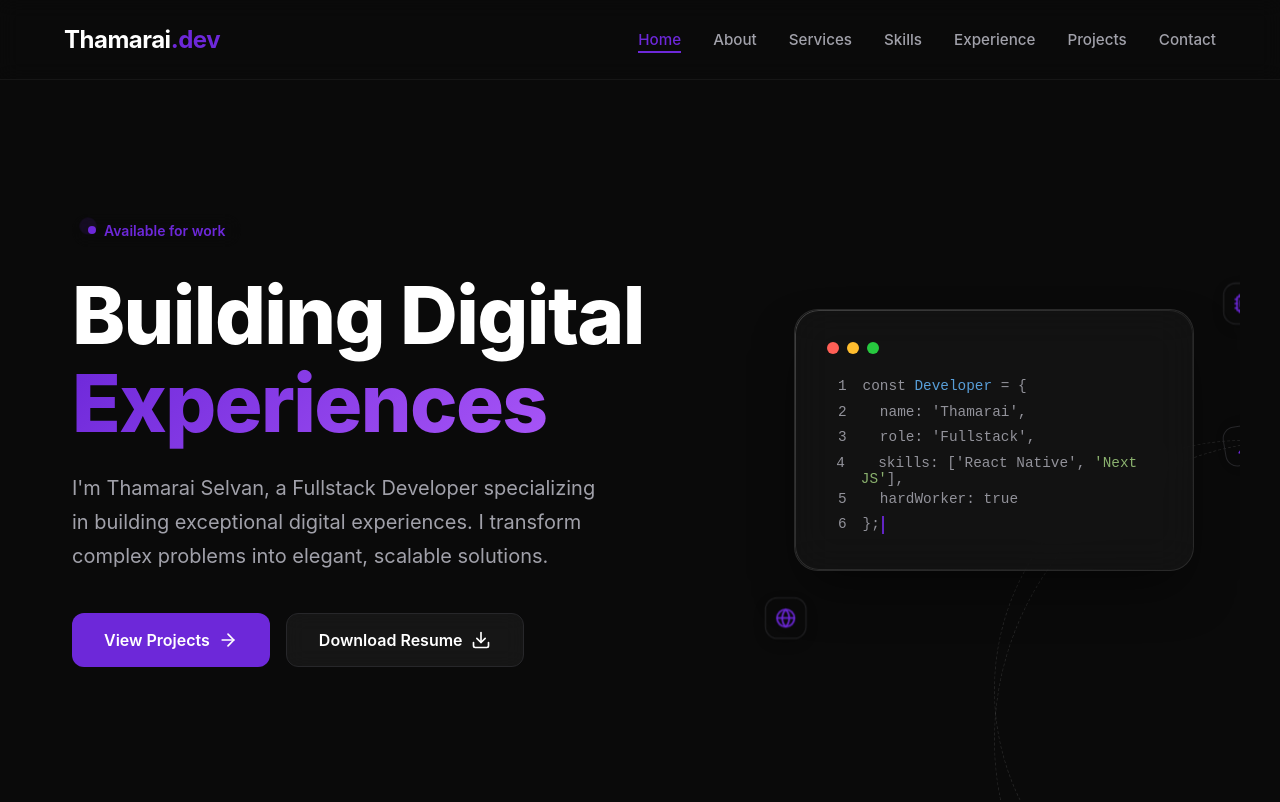
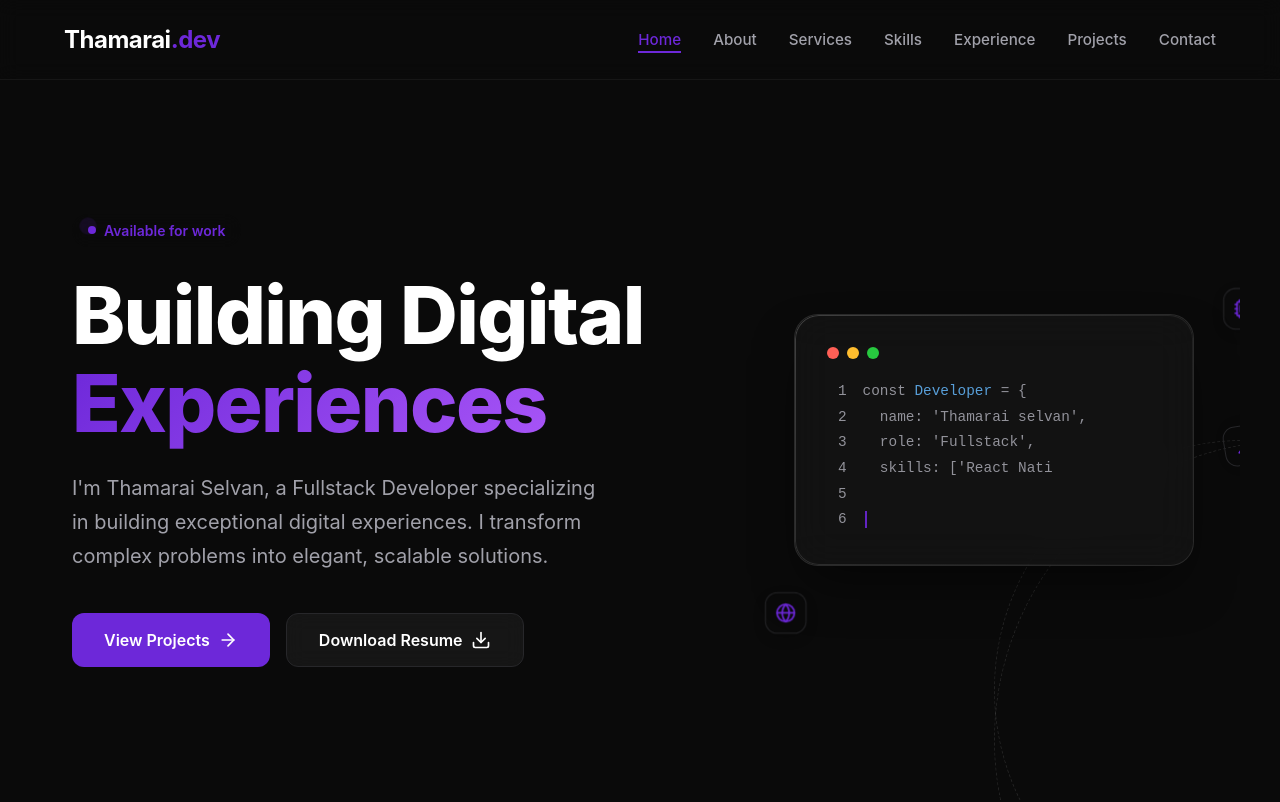
Before and after one commit to Thamarai-selvan-G/personal_portfolio-, a Next.js app: page / in a window 1280 px wide. Shown: the top 802 px of the page. Built offline with nearby package versions, Linux system fonts and the light colour scheme.

Commit message:
Hero sectio fixers

```diff
--- a/components/Hero.tsx
+++ b/components/Hero.tsx
@@ -1,7 +1,7 @@
 'use client';
 
 import styled from 'styled-components';
-import { useState, useEffect } from 'react';
+import { useState, useEffect, useRef } from 'react';
 import { motion, useMotionValue, useTransform, useSpring } from 'framer-motion';
 import Link from 'next/link';
 import { ArrowRight, Download, Sparkles, Code2, Terminal, Cpu, Globe } from 'lucide-react';
@@ -346,11 +346,14 @@ const OrbitIcon = styled(motion.div)`
   z-index: 20;
 `;
 
-const TypewriterText = ({ text, delay = 0, onComplete }: { text: string, delay?: number, onComplete?: () => void }) => {
+const TypewriterText = ({ text, shouldStart = false, onComplete }: { text: string, shouldStart?: boolean, onComplete?: () => void }) => {
   const [displayedText, setDisplayedText] = useState('');
+  const hasStartedRef = useRef(false);
 
   useEffect(() => {
-    const timeout = setTimeout(() => {
+    if (!shouldStart || hasStartedRef.current) return;
+
+    hasStartedRef.current = true;
     let currentIndex = 0;
     const interval = setInterval(() => {
       if (currentIndex <= text.length) {
@@ -363,15 +366,15 @@ const TypewriterText = ({ text, delay = 0, onComplete }: { text: string, delay?:
     }, 30); // Typing speed
 
     return () => clearInterval(interval);
-    }, delay);
-
-    return () => clearTimeout(timeout);
-  }, [text, delay, onComplete]);
+  }, [text, shouldStart, onComplete]);
 
   return <span dangerouslySetInnerHTML={{ __html: displayedText }} />;
 };
 
 export default function Hero() {
+  // Typing Sequence State
+  const [typingIndex, setTypingIndex] = useState(0);
+
   // Tilt Logic
   const x = useMotionValue(0);
   const y = useMotionValue(0);
@@ -486,37 +489,60 @@ export default function Hero() {
                   <div className="line">
                     <span>1</span>
                     <span>
-                      <TypewriterText text="<span class='keyword'>const</span> <span class='function'>Developer</span> = {" delay={500} />
+                      <TypewriterText
+                        text="<span class='keyword'>const</span> <span class='function'>Developer</span> = {"
+                        shouldStart={true}
+                        onComplete={() => setTypingIndex(1)}
+                      />
                     </span>
                   </div>
                   <div className="line">
                     <span>2</span>
                     <span>
-                      <TypewriterText text="&nbsp;&nbsp;name: <span class='string'>'Thamarai'</span>," delay={1500} />
+                      <TypewriterText
+                        text="&nbsp;&nbsp;name: <span class='string'>'Thamarai selvan'</span>,"
+                        shouldStart={typingIndex >= 1}
+                        onComplete={() => setTypingIndex(2)}
+                      />
                     </span>
                   </div>
                   <div className="line">
                     <span>3</span>
                     <span>
-                      <TypewriterText text="&nbsp;&nbsp;role: <span class='string'>'Fullstack'</span>," delay={2500} />
+                      <TypewriterText
+                        text="&nbsp;&nbsp;role: <span class='string'>'Fullstack'</span>,"
+                        shouldStart={typingIndex >= 2}
+                        onComplete={() => setTypingIndex(3)}
+                      />
                     </span>
                   </div>
                   <div className="line">
                     <span>4</span>
                     <span>
-                      <TypewriterText text="&nbsp;&nbsp;skills: [<span class='string'>'React Native'</span>, <span class='string'>'Next JS'</span>]," delay={3500} />
+                      <TypewriterText
+                        text="&nbsp;&nbsp;skills: [<span class='string'>'React Native'</span>, <span class='string'>'Next JS'</span>,<span class='string'>'Supabase'</span>,],"
+                        shouldStart={typingIndex >= 3}
+                        onComplete={() => setTypingIndex(4)}
+                      />
                     </span>
                   </div>
                   <div className="line">
                     <span>5</span>
                     <span>
-                      <TypewriterText text="&nbsp;&nbsp;hardWorker: <span class='boolean'>true</span>" delay={4500} />
+                      <TypewriterText
+                        text="&nbsp;&nbsp;hardWorker: <span class='boolean'>true</span>"
+                        shouldStart={typingIndex >= 4}
+                        onComplete={() => setTypingIndex(5)}
+                      />
                     </span>
                   </div>
                   <div className="line">
                     <span>6</span>
                     <span>
-                      <TypewriterText text="};" delay={5500} />
+                      <TypewriterText
+                        text="};"
+                        shouldStart={typingIndex >= 5}
+                      />
                       <span className="cursor" />
                     </span>
                   </div>
```
Lines whose indentation alone changed are shown as unchanged.
